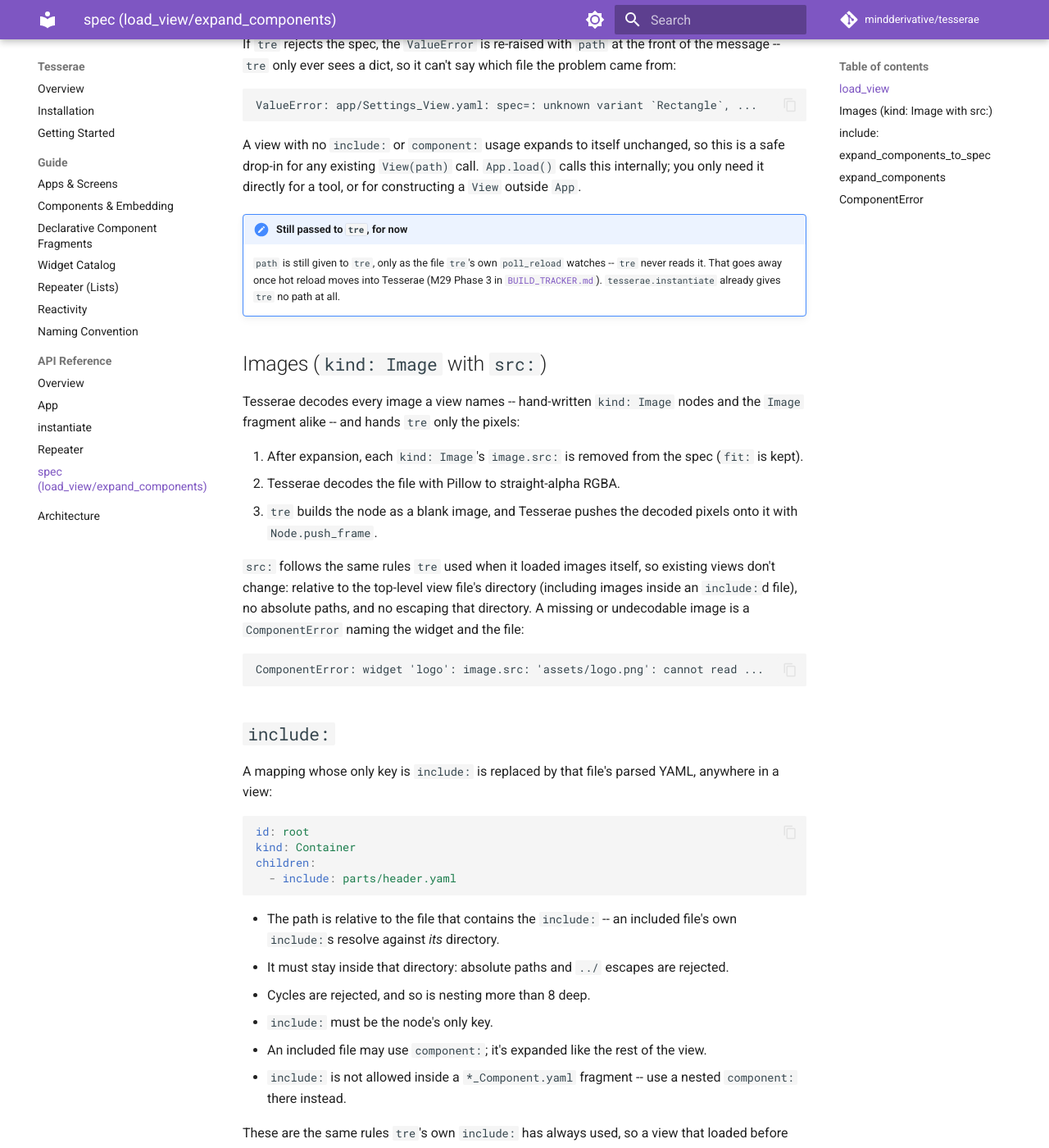
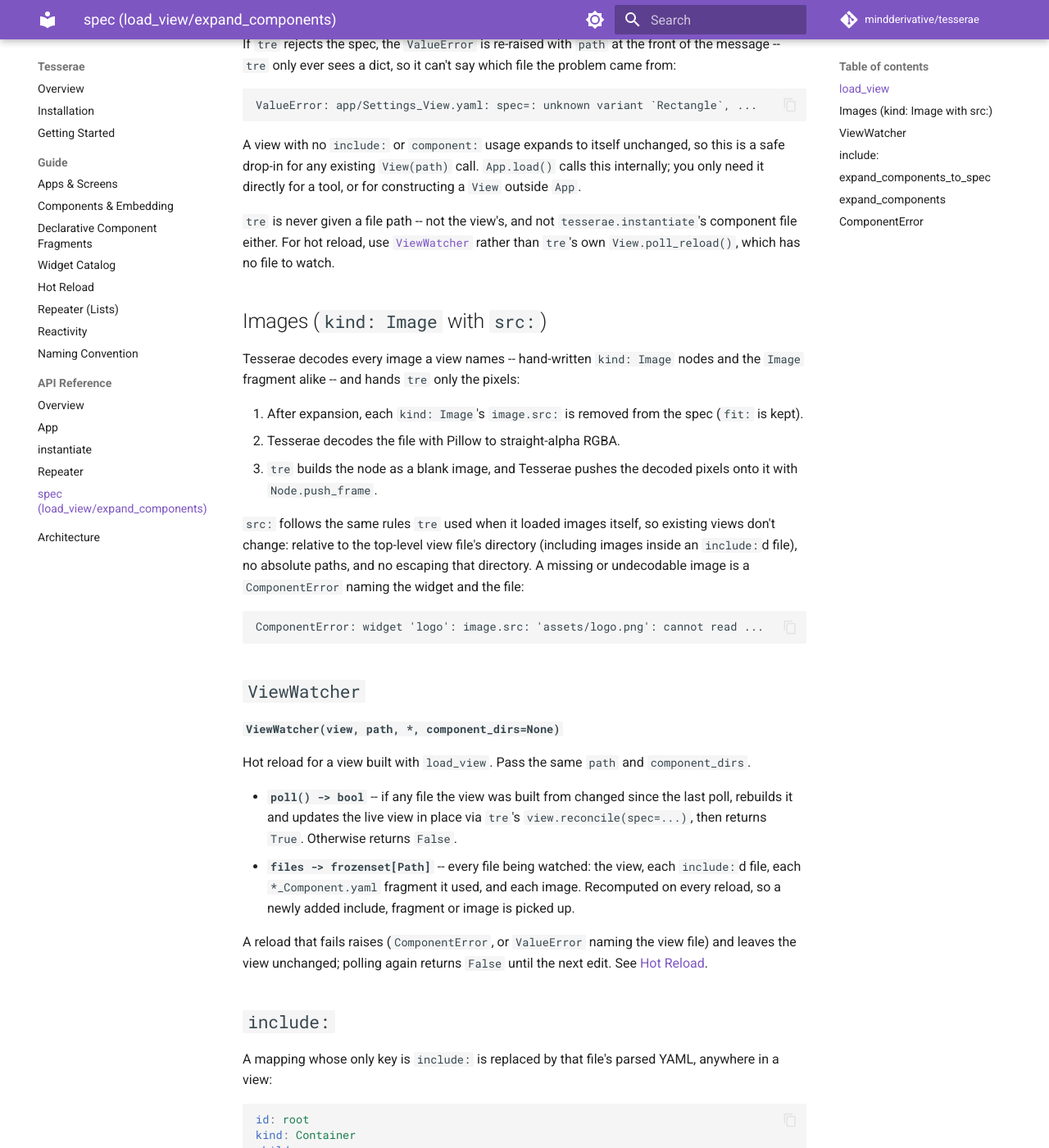
Before and after one commit to mindderivative/tesserae, an MkDocs documentation site: the page built from docs/api/spec.md, in a window 1280 px wide and 1400 px high, scrolled down 676 px. Shown: the whole window at 82% size. Built offline with MkDocs 1.6.1 and Material for MkDocs 9.7.7, drawn with Linux system fonts in a browser that asks for light colours; comment, search, counter and statistics services are not loaded.

Commit message:
M29 Phase 3: Tesserae-owned hot reload (poll loop); tre gets no file path anywhere
- New tesserae.spec.ViewWatcher: poll() compares (mtime_ns, size) of
  every file the build read -- view, includes, fragments, images -- and
  on change rebuilds via the shared build_view_spec and calls
  view.reconcile(spec=...), then re-pushes images. Errors raise once per
  edit, naming the file, and leave the view unchanged.
- Dependencies recorded during expansion (expand_with_dependencies,
  extract_images(dependencies=)), recomputed on every reload.
- load_view now calls View(spec=...) with no path.
- Known gap: can't run inside App.run() -- tre's View is single-threaded
  and its event loop has no periodic Python hook.

196 passed (+8); mutation-checked. New guide/hot-reload.md, API docs,
tracker, PLAN/LOG updated.

Co-Authored-By: Claude Opus 5.5 <noreply@anthropic.com>

````diff
--- a/docs/api/spec.md
+++ b/docs/api/spec.md
@@ -35,12 +35,10 @@ unchanged, so this is a safe drop-in for any existing `View(path)` call.
 `App.load()` calls this internally; you only need it directly for a
 tool, or for constructing a `View` outside `App`.
 
-!!! note "Still passed to `tre`, for now"
-    `path` is still given to `tre`, only as the file `tre`'s own
-    `poll_reload` watches -- `tre` never reads it. That goes away once
-    hot reload moves into Tesserae (M29 Phase 3 in
-    [`BUILD_TRACKER.md`](https://github.com/mindderivative/tesserae/blob/main/BUILD_TRACKER.md)).
-    `tesserae.instantiate` already gives `tre` no path at all.
+`tre` is never given a file path -- not the view's, and not
+`tesserae.instantiate`'s component file either. For hot reload, use
+[`ViewWatcher`](#viewwatcher) rather than `tre`'s own
+`View.poll_reload()`, which has no file to watch.
 
 ## Images (`kind: Image` with `src:`)
 
@@ -63,6 +61,26 @@ is a `ComponentError` naming the widget and the file:
 ```text
 ComponentError: widget 'logo': image.src: 'assets/logo.png': cannot read ...
 ```
+
+## `ViewWatcher`
+
+**`ViewWatcher(view, path, *, component_dirs=None)`**
+
+Hot reload for a view built with `load_view`. Pass the same `path` and
+`component_dirs`.
+
+- **`poll() -> bool`** -- if any file the view was built from changed
+  since the last poll, rebuilds it and updates the live view in place
+  via `tre`'s `view.reconcile(spec=...)`, then returns `True`.
+  Otherwise returns `False`.
+- **`files -> frozenset[Path]`** -- every file being watched: the view,
+  each `include:`d file, each `*_Component.yaml` fragment it used, and
+  each image. Recomputed on every reload, so a newly added include,
+  fragment or image is picked up.
+
+A reload that fails raises (`ComponentError`, or `ValueError` naming
+the view file) and leaves the view unchanged; polling again returns
+`False` until the next edit. See [Hot Reload](../guide/hot-reload.md).
 
 ## `include:`
 
--- a/mkdocs.yml
+++ b/mkdocs.yml
@@ -54,6 +54,7 @@ nav:
       - Components & Embedding: guide/components.md
       - Declarative Component Fragments: guide/component-fragments.md
       - Widget Catalog: guide/widget-catalog.md
+      - Hot Reload: guide/hot-reload.md
       - Repeater (Lists): guide/repeater.md
       - Reactivity: guide/reactivity.md
       - Naming Convention: guide/naming-convention.md
````
Also changed, not shown: BUILD_TRACKER.md (+16 -10 lines), LOG.md (+24 -8 lines), PLAN.md (+6 -4 lines), docs/guide/hot-reload.md (added, +51 -0 lines), 6 other files.
